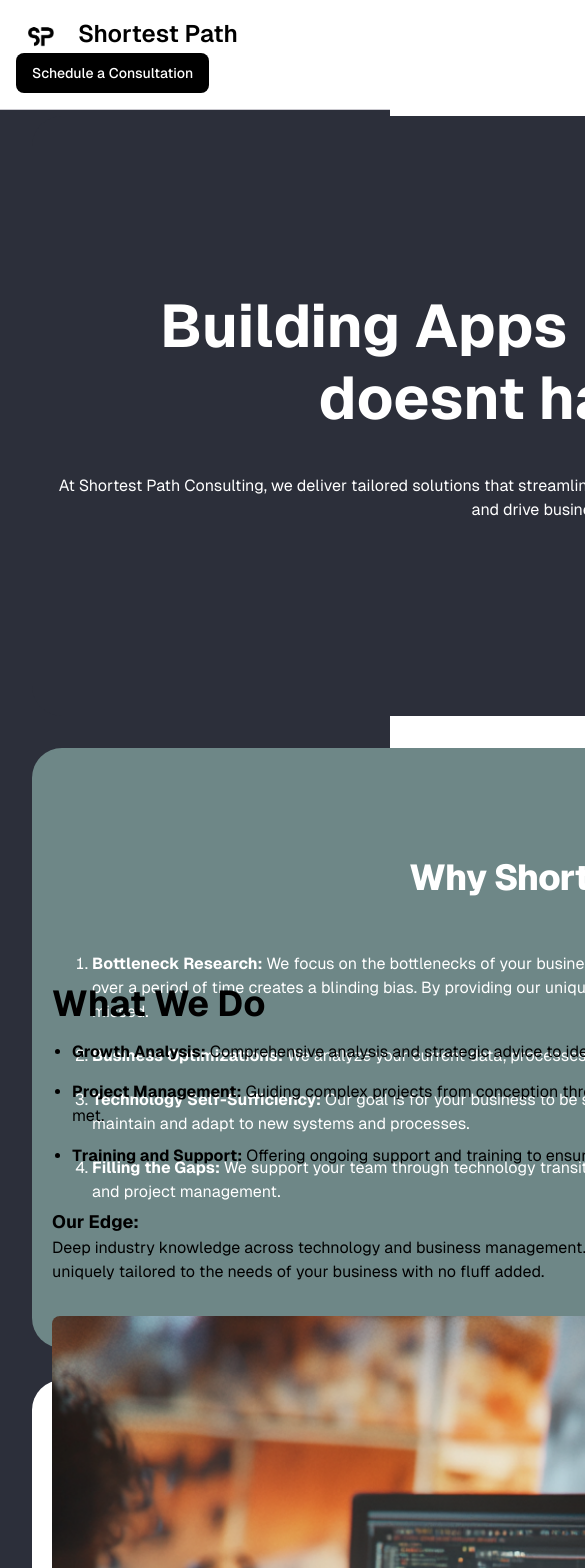
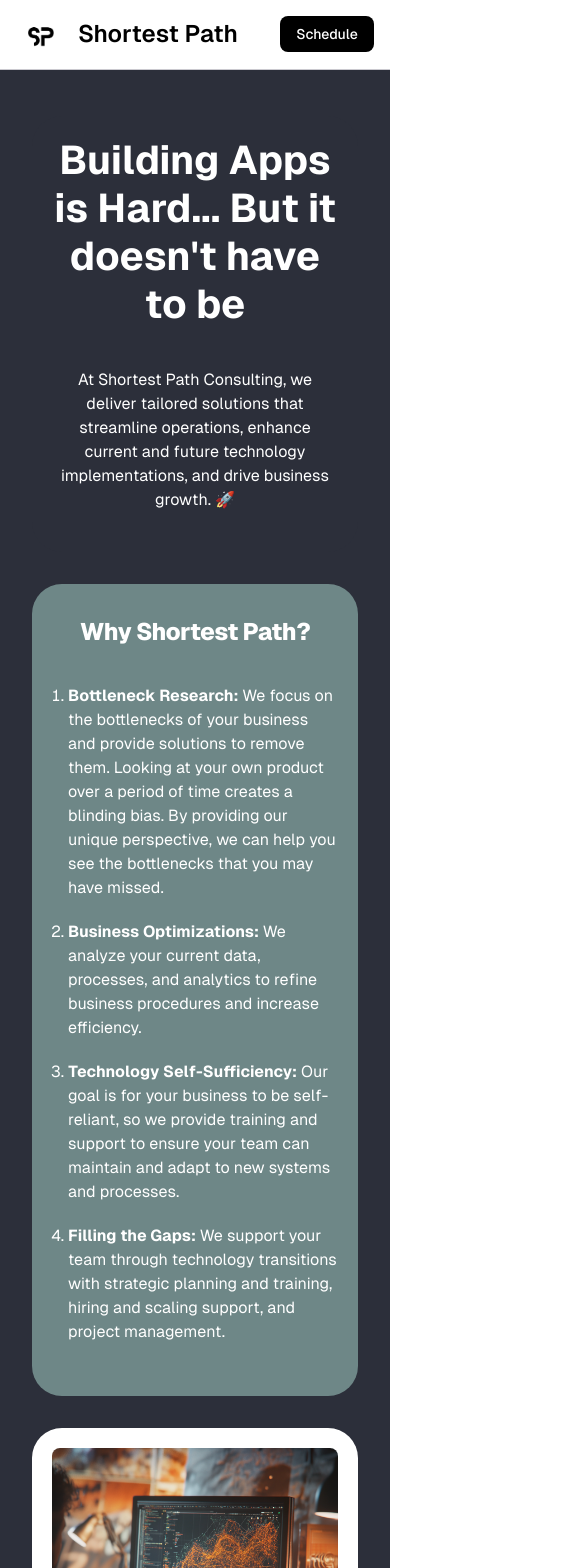
Before and after one commit to alejandrochang/shortestpath, a Next.js app: page / in a window 390 px wide. Shown: the top 1568 px of the page, 585 px wide, since content can reach past the window. Built offline with nearby package versions, Linux system fonts and the light colour scheme.

Commit message:
feat(sp): responsive design

```diff
--- a/src/app/components/Container.tsx
+++ b/src/app/components/Container.tsx
@@ -1,5 +1,6 @@
 import React, { CSSProperties } from "react";
 import { TAILWIND_COLORS } from "../constants";
+import useMobile from "../hooks/useMobile";
 
 const Container: React.FC<{
   children?: React.ReactNode;
@@ -9,23 +10,27 @@
   gradient?: boolean;
   id?: string;
 }> = ({ children, title, desc, color, id, gradient }) => {
+  const isMobile = useMobile();
   const style: CSSProperties = {
     display: "flex",
     flexDirection: "column",
     justifyContent: "center",
     alignItems: "center",
-    minWidth: "1100px",
-    maxWidth: "1390px",
-    height: "600px",
+    minWidth: "100%",
+    maxWidth: isMobile ? '100%' : "1390px",
+    height: isMobile ? '100%' : '600px"',
     borderRadius: "30px",
-    padding: "20px",
-    // ...(gradient ? { background: 'linear-gradient(90deg, hsla(180, 10%, 48%, 1) 0%, hsla(0, 0%, 0%, 1) 100%)' } : {}),
+    padding: isMobile ? '20px' : "40px",
+    textAlign: isMobile ? 'center' : undefined,
   };
 
   const backgroundColor = color
     ? TAILWIND_COLORS[color]
     : TAILWIND_COLORS.white;
   const textColor = color || gradient ? "text-white" : "text-black";
+  const titleMarginBottom = isMobile ? "mb-0" : "mb-4";
+  const titleMarginTop = isMobile ? "mt-4" : 0;
+  const fontSize = isMobile ? "text-2xl" : "text-4xl";
   return (
     <div
       style={style}
@@ -33,7 +38,7 @@
       id={id}
     >
       {title && (
-        <h1 className="mb-4 text-4xl font-extrabold leading-none tracking-tight text-gray-900 md:text-5xl lg:text-6xl dark:text-white">
+        <h1 className={`${titleMarginBottom} ${titleMarginTop} ${fontSize} font-extrabold leading-none tracking-tight text-gray-900 md:text-5xl lg:text-6xl dark:text-white`}>
           {title}
         </h1>
       )}
--- a/src/app/components/Navbar.tsx
+++ b/src/app/components/Navbar.tsx
@@ -1,13 +1,11 @@
 import React from "react";
 import Image from "next/image";
 
-const Navbar: React.FC = () => {
+const Navbar: React.FC<{ isMobile: boolean }> = ({ isMobile }) => {
   return (
     <nav className="bg-white dark:bg-french-gray fixed w-full z-20 top-0 start-0 border-b border-french-gray dark:border-french-gray">
       <div className="max-w-screen-xl flex flex-wrap items-center justify-between mx-auto p-4">
-        <a
-          className="flex items-center space-x-3 rtl:space-x-reverse"
-        >
+        <a className="flex items-center space-x-3 rtl:space-x-reverse">
           <Image
             src="/logo-letters.png"
             alt="Shortest Path Logo"
@@ -20,12 +18,15 @@
           </span>
         </a>
         <div className="flex md:order-2 space-x-3 md:space-x-0 rtl:space-x-reverse">
+          <a href="#contact">
             <button
               type="button"
               className="text-white bg-black hover:french-gray focus:ring-4 focus:outline-none focus:#6E8787 font-medium rounded-lg text-sm px-4 py-2 text-center dark:bg-black-600 dark:hover:black dark:focus:black"
             >
-            Schedule a Consultation
+              {isMobile ? "Schedule" : "Schedule a Consultation"}
             </button>
+          </a>
+          {!isMobile && (
             <button
               data-collapse-toggle="navbar-sticky"
               type="button"
@@ -50,6 +51,7 @@
                 />
               </svg>
             </button>
+          )}
         </div>
         <div
           className="items-center justify-between hidden w-full md:flex md:w-auto md:order-1"
--- /dev/null
+++ b/src/app/hooks/useMobile.tsx
@@ -0,0 +1,21 @@
+'use client';
+import { useState, useEffect } from 'react';
+
+const useMobile = () => {
+  const [isMobile, setIsMobile] = useState<boolean>(window.innerWidth <= 768);
+
+  useEffect(() => {
+    const handleResize = () => {
+      setIsMobile(window.innerWidth <= 768);
+    };
+
+    window.addEventListener('resize', handleResize);
+    return () => {
+      window.removeEventListener('resize', handleResize);
+    };
+  }, []);
+
+  return isMobile;
+};
+
+export default useMobile;
--- a/src/app/page.tsx
+++ b/src/app/page.tsx
@@ -1,25 +1,32 @@
+'use client';
 import Navbar from "./components/Navbar";
 import Container from "./components/Container";
 import Image from "next/image";
+import useMobile from "./hooks/useMobile";
 
 export default function Home() {
-  const headerStyle = {
-    fontSize: "60px",
+  const isMobile = useMobile();
+  const largeText = isMobile ? "text-lg" : "text-4xl";
+    const headerStyle = {
+    fontSize: isMobile ? '40px' : '60px',
     lineHeight: "1.2em",
   };
-
+  const paddingLeft = isMobile ? 'pl-2' : 'pl-5';
   return (
     <div className="bg-gunmetal text-white grid grid-rows-[20px_1fr_20px] items-center justify-items-center min-h-screen p-8 pb-20 gap-16 sm:p-20 font-[family-name:var(--font-geist-sans)]">
-      <Navbar />
+      <Navbar isMobile />
       <main
         className="flex flex-col gap-8 row-start-2 items-center sm:items-start"
         id="solutions"
       >
         <Container color="gunmetal">
           <div className="w-full sm:w-[800px] text-center">
-            <h1 className="text-4xl font-bold mb-10" style={headerStyle}>
-              Building Apps is Hard... But it doesnt have to be
-            </h1>
+            <h2
+              className={`${largeText} font-bold mb-10`}
+              style={headerStyle}
+            >
+              Building Apps is Hard... But it doesn&apos;t have to be
+            </h2>
             <p className="mb-5">
               At Shortest Path Consulting, we deliver tailored solutions that
               streamline operations, enhance current and future technology
@@ -33,8 +40,8 @@
           id="why-shortest-path"
         >
           <div className="w-full sm:w-[800px] text-center mt-10">
-            <ul className="list-disc pl-5 text-left space-y-4 mb-5">
-              <ol className="list-decimal pl-5 space-y-2">
+            <ul className={`list-disc ${paddingLeft} text-left space-y-4 mb-5`}>
+              <ol className={`list-decimal ${paddingLeft} space-y-2`}>
                 <li className="pb-3">
                   <strong>Bottleneck Research:</strong> We focus on the
                   bottlenecks of your business and provide solutions to remove
@@ -63,11 +70,11 @@
           </div>
         </Container>
         <Container id="what-we-do">
-          <div className="w-full sm:w-[950px]">
-            <div className="flex flex-col sm:flex-row items-center gap-8">
+          <div className="w-full sm:w-[850px]">
+            <div className={`flex ${isMobile ? 'flex-col-reverse' : 'flex-col'} sm:flex-row items-center gap-8`}>
               <div className="w-full sm:w-2/3 text-left">
-                <h2 className="text-4xl font-bold mb-4">What We Do</h2>
-                <ul className="list-disc pl-5 text-left space-y-4 mb-10">
+                <h2 className={`${largeText} font-bold mb-4 text-center`}>What We Do</h2>
+                <ul className={`{list-disc ${paddingLeft} text-left space-y-4 mb-10`}>
                   <li>
                     <strong>Growth Analysis:</strong> Comprehensive analysis and
                     strategic advice to identify opportunities for improvement
@@ -82,6 +89,11 @@
                     <strong>Training and Support:</strong> Offering ongoing
                     support and training to ensure sustainable success and
                     adaptation to new systems and processes.
+                  </li>
+                  <li>
+                    <strong>Custom Solutions:</strong> Whether its building from
+                    scratch, wordpress or shopify, we can help you build a
+                    website that fits your needs.
                   </li>
                 </ul>
                 <p className="font-bold text-lg mt-6 text-left">Our Edge:</p>
@@ -119,7 +131,7 @@
                 />
               </div>
               <div className="w-full sm:w-1/2 text-left">
-                <h2 className="text-4xl font-bold mb-4">Get in Touch</h2>
+                <h2 className={`${largeText} font-bold mb-4`}>Get in Touch</h2>
                 <p className="mb-4">
                   <strong>Email: </strong>
                   <a
```
Lines whose indentation alone changed are shown as unchanged.
